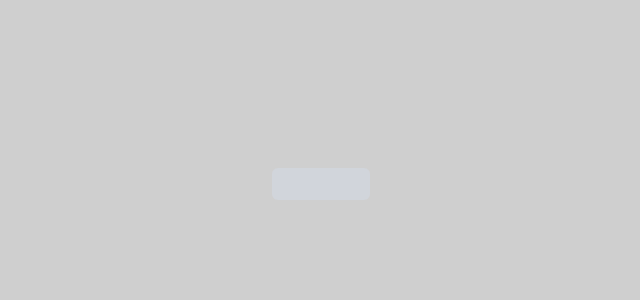
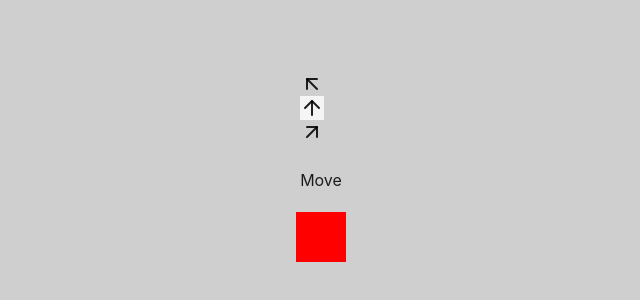
Before and after one commit to StructCE/our-react-components, a React (Vite) app: page / in a window 1280 px wide. Shown: the part 216-516 px from the top of the page, without its empty margins (319-959 px from the left). Built offline with nearby package versions, Linux system fonts and the light colour scheme.

Commit message:
RadioInput example in tailwind

```diff
--- a/package.json
+++ b/package.json
@@ -11,6 +11,7 @@
     "lint:fix": "eslint --fix . --ext .js,.jsx,.ts,.tsx,.cjs"
   },
   "dependencies": {
+    "@radix-ui/react-radio-group": "^1.1.2",
     "eslint-config-prettier": "^8.6.0",
     "eslint-plugin-prettier": "^4.2.1",
     "prettier": "^2.8.4",
--- a/src/App.tsx
+++ b/src/App.tsx
@@ -1,7 +1,7 @@
-import { Button } from "./components/Button/example";
+import { RadioInputExample } from "./components/RadioInput/example";
 
 function App() {
-  return <Button />;
+  return <RadioInputExample />;
 }
 
 export default App;
--- a/src/components/Button/example.tsx
+++ b/src/components/Button/example.tsx
@@ -1,7 +1,7 @@
 export function Button({}) {
   return (
-    <body className="h-100 w-full flex justify-center items-center">
+    <div className="h-100 w-full flex justify-center items-center">
       <button className="bg-gray-300 pt-2 pr-4 border-none hover:shadow-lg focus:shadow-lg focus:outline-orange-600 focus:outline-offset-1 hover:cursor-pointer rounded-md text-transparent">Olá mundo</button>
-    </body>
+    </div>
   );
 }
--- a/src/components/RadioInput/example/index.jsx
+++ b/src/components/RadioInput/example/index.tsx
@@ -7,20 +7,18 @@
 
 // - Criar uma página que permita o usuário escolher uma direção para mover o quadrado
 
+import * as RadioGroup from "@radix-ui/react-radio-group";
 import { useState } from "react";
-import styled from "styled-components";
 import { RadioInput } from "..";
 import { ArrowUp, ArrowUpLeft, ArrowUpRight } from "./svgs";
 
-const PageLayout = styled.section`
-  height: 100vh;
-  width: 100%;
-
-  display: flex;
-  flex-direction: column;
-  justify-content: center;
-  align-items: center;
-`;
+export default () => (
+  <RadioGroup.Root>
+    <RadioGroup.Item>
+      <RadioGroup.Indicator />
+    </RadioGroup.Item>
+  </RadioGroup.Root>
+);
 
 export function RadioInputExample() {
   const [direction, setDirection] = useState(0);
@@ -45,7 +43,7 @@ export function RadioInputExample() {
   }
 
   return (
-    <PageLayout>
+    <RadioGroup.Root className="pt-72 items-center content-center flex-col flex w-full h-screen">
       <form onSubmit={handleSubmitMove}>
         <RadioInput
           name="direction"
@@ -102,6 +100,6 @@ export function RadioInputExample() {
           transition: "transform 0.5s ease-in-out",
         }}
       />
-    </PageLayout>
+    </RadioGroup.Root>
   );
 }
--- a/tailwind.config.js
+++ b/tailwind.config.js
@@ -2,7 +2,9 @@
 export default {
   content: [
     "./index.html",
-    "./src/components/Button/example.tsx"
+    "./src/components/Button/example.tsx",
+    "./src/components/RadioInput/example/index.tsx",
+    "./src/components/RadioInput/example2/CustomRadio.jsx",
   ],
   theme: {
     extend: {},
```
Also changed, not shown: src/components/RadioInput/example/svgs.tsx (renamed from src/components/RadioInput/example/svgs.jsx), 2 other files (tests, documents, lock files or other folders).
